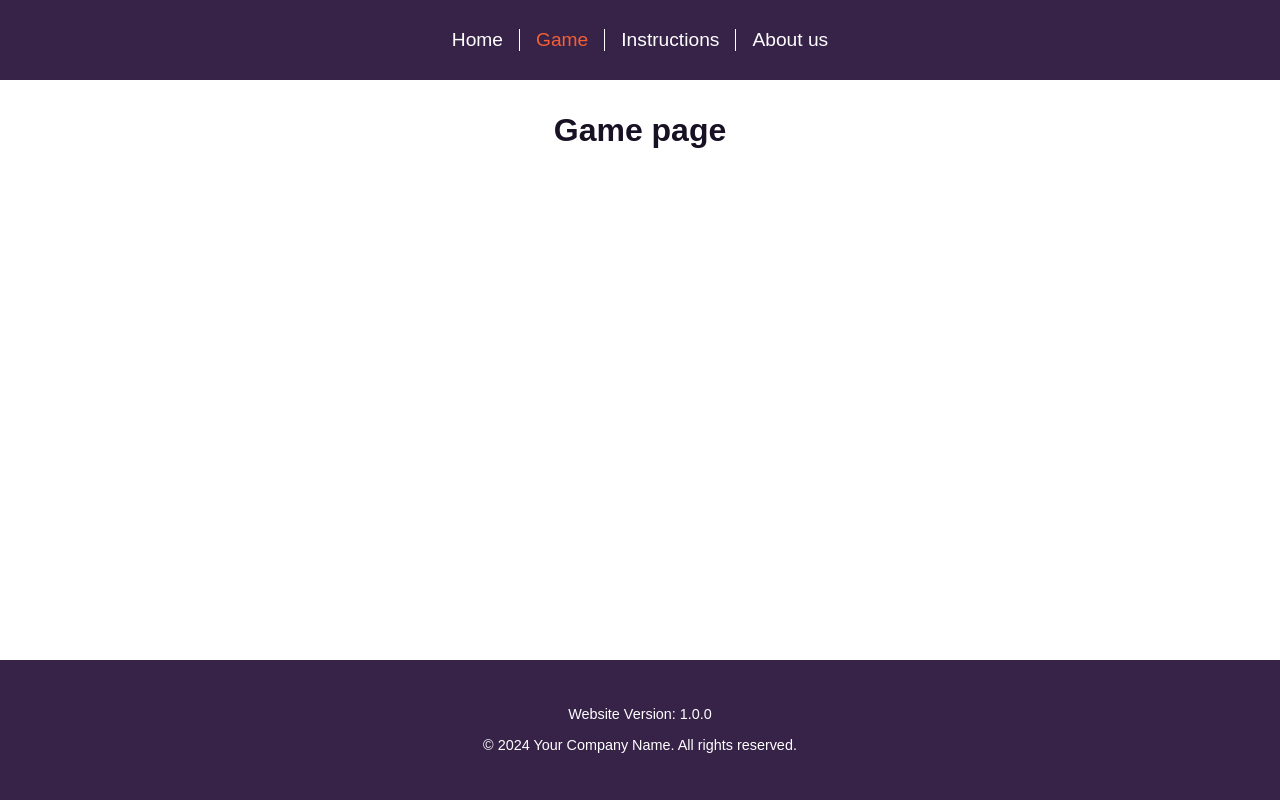
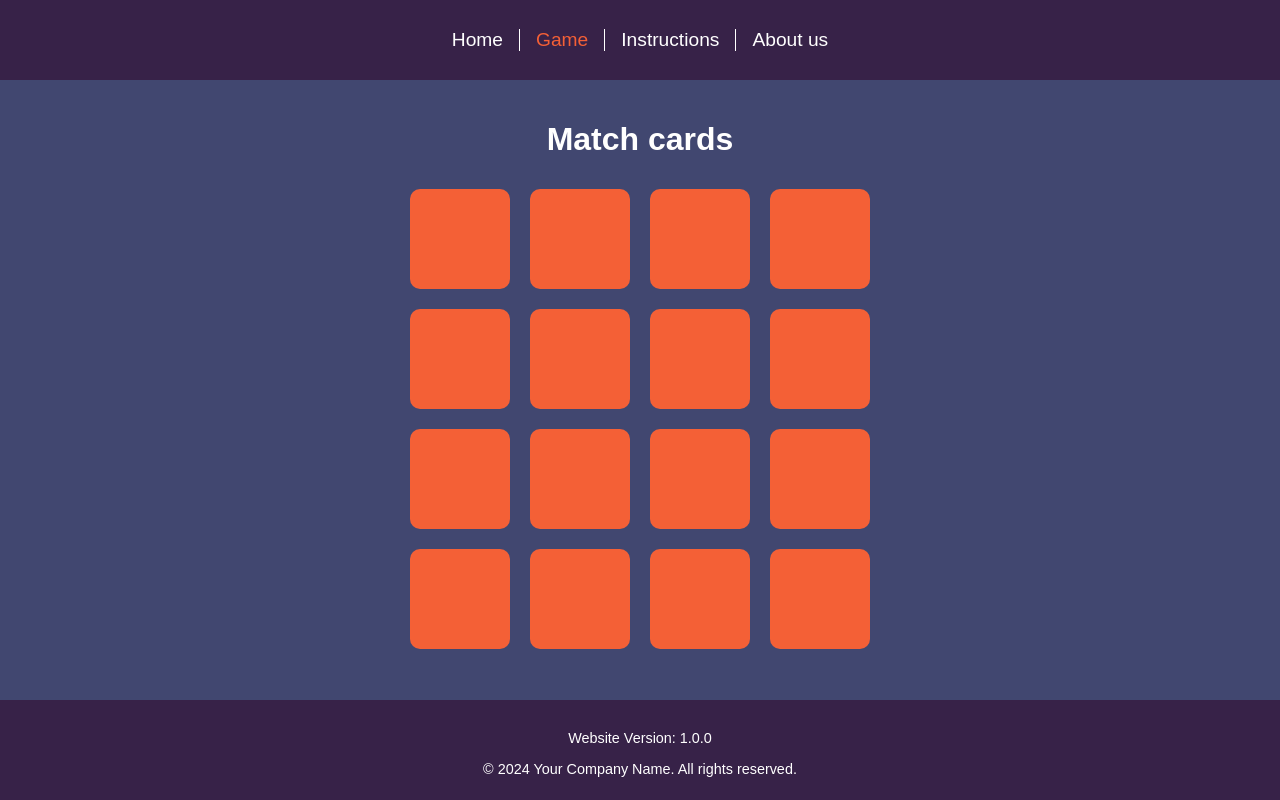
Before and after one commit to dlazdins/concentration-game-vue3, a Vue app: page /game in a window 1280 px wide. Built offline with nearby package versions, Linux system fonts and the light colour scheme.

Commit message:
Create concentration game

```diff
--- a/src/assets/main.scss
+++ b/src/assets/main.scss
@@ -12,5 +12,7 @@
 
 .main-content {
   flex: 1;
-  padding: 2rem 2rem;
+  display: flex;
+  justify-content: center;
+  min-height: 100%;
 }
--- a/src/components/AppFooter.vue
+++ b/src/components/AppFooter.vue
@@ -17,10 +17,11 @@ const currentYear = computed(() => new Date().getFullYear());
 <style lang="scss" scoped>
 footer {
   width: 100%;
+  height: 100px;
   color: $primary-white;
   background-color: $primary-violet;
   text-align: center;
-  padding: 2rem 2rem;
+  padding: 1rem 2rem;
   font-size: 0.9em;
 }
 
--- a/src/views/GameView.vue
+++ b/src/views/GameView.vue
@@ -1,6 +1,95 @@
+<script setup>
+import { ref, reactive, computed } from 'vue';
+
+const initialCards = [
+  { id: 1, content: '🍎', matched: false, flipped: false },
+  { id: 2, content: '🍌', matched: false, flipped: false },
+  { id: 3, content: '🍇', matched: false, flipped: false },
+  { id: 4, content: '🍓', matched: false, flipped: false },
+  { id: 5, content: '🥝', matched: false, flipped: false },
+  { id: 6, content: '🍍', matched: false, flipped: false },
+  { id: 7, content: '🍒', matched: false, flipped: false },
+  { id: 8, content: '🍉', matched: false, flipped: false },
+];
+
+const cards = reactive([]);
+const flippedCards = ref([]);
+const moves = ref(0);
+const gameOver = computed(() => cards.every(card => card.matched));
+
+const shuffleCards = () => {
+  let duplicatedCards = [...initialCards, ...initialCards];
+  duplicatedCards = duplicatedCards
+    .map(card => ({ ...card, id: Math.random() }))
+    .sort(() => Math.random() - 0.5);
+
+  cards.splice(0, cards.length, ...duplicatedCards);
+}
+
+const flipCard = (index) => {
+  // Prevent flipping the same card twice
+  if (cards[index].flipped || flippedCards.value.length === 2) {
+    return;
+  }
+
+  cards[index].flipped = true;
+  flippedCards.value.push(cards[index]);
+
+  // Check for match if two cards are flipped
+  if (flippedCards.value.length === 2) {
+    moves.value++;
+    checkForMatch();
+  }
+}
+
+const checkForMatch = () => {
+  const [firstCard, secondCard] = flippedCards.value;
+
+  if (firstCard.content === secondCard.content) {
+    firstCard.matched = true;
+    secondCard.matched = true;
+    resetFlippedCards();
+  } else {
+    setTimeout(() => {
+      firstCard.flipped = false;
+      secondCard.flipped = false;
+      resetFlippedCards();
+    }, 1000);
+  }
+}
+
+const resetFlippedCards = () => {
+  flippedCards.value = [];
+}
+
+const startGame = () => {
+  moves.value = 0;
+  shuffleCards();
+}
+
+startGame();
+</script>
+
 <template>
   <div class="game-view">
-    <h1>Game page</h1>
+    <h1 v-if="!gameOver">Match cards</h1>
+    <div
+      class="card-grid"
+      v-if="!gameOver">
+      <div
+        class="card"
+        v-for="(card, index) in cards"
+        :key="card.id"
+        @click="flipCard(index)"
+        :class="{ 'is-flipped': card.flipped, 'matched': card.matched }">
+        <div class="card-face card-front">{{ card.content }}</div>
+        <div class="card-face card-back"></div>
+      </div>
+    </div>
+    <div class="game-over" v-if="gameOver">
+      <p class="title" >Congratulations! You completed the game in <span>{{ moves }}</span> moves.</p>
+      <button class="restart-btn" @click="startGame">Start New Game</button>
+    </div>
   </div>
 </template>
 
@@ -10,6 +99,85 @@
   flex-direction: column;
   align-items: center;
   justify-content: center;
+  width: 100%;
+  padding: 1rem 1rem;
   color: $primary-purple;
+  background-color: $primary-blue;
+}
+
+h1 {
+  color: $primary-white;
+}
+
+.card-grid {
+  display: grid;
+  grid-template-columns: repeat(4, 25%);
+  width: 100%;
+  height: auto;
+  max-width: 30rem;
+  max-height: 30rem;
+  aspect-ratio: 1;
+}
+
+.card {
+  cursor: pointer;
+  perspective: 1000px;
+  margin: 10px;
+  aspect-ratio: 1;
+}
+
+.card-face {
+  width: 100%;
+  height: 100%;
+  position: absolute;
+  backface-visibility: hidden;
+  display: flex;
+  align-items: center;
+  justify-content: center;
+  border-radius: 10px;
+  transition: transform 0.8s;
+  font-size: 2em;
+}
+
+.card-front {
+  background-color: #eee;
+  transform: rotateY(180deg);
+}
+
+.card-back {
+  background-color: $primary-orange;
+  transform: rotateY(0deg);
+}
+
+.is-flipped .card-front {
+  transform: rotateY(0deg);
+}
+
+.is-flipped .card-back {
+  transform: rotateY(-180deg);
+}
+
+.card.matched {
+  visibility: hidden;
+}
+
+.game-over {
+  color: $primary-white;
+  font-weight: bold;
+  width: 100%;
+  text-align: center;
+
+  .title > span {
+    color: $primary-orange;
+  }
+
+  .restart-btn {
+    font-weight: bold;
+    color: $primary-white;
+    background-color: $primary-light-blue;
+    padding: 0.5rem 1rem;
+    border: none;
+    border-radius: 6px;
+  }
 }
 </style>
```
Lines whose indentation alone changed are shown as unchanged.
